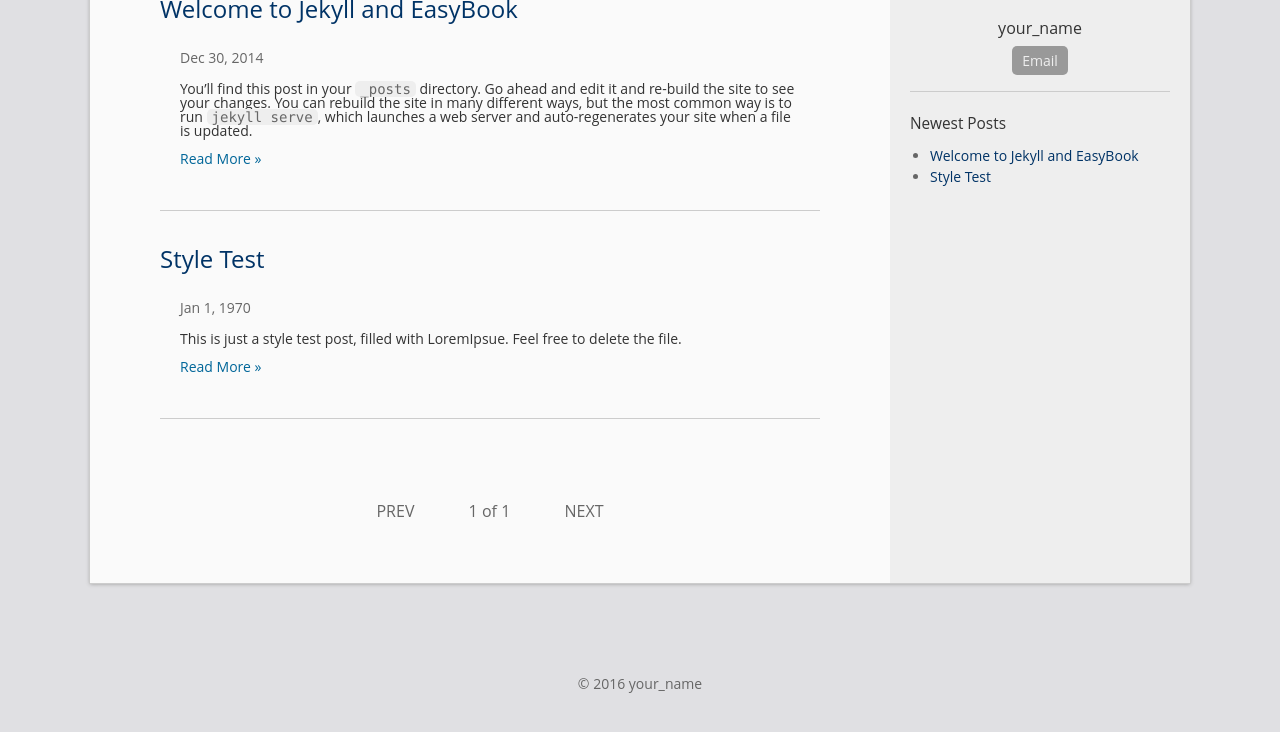
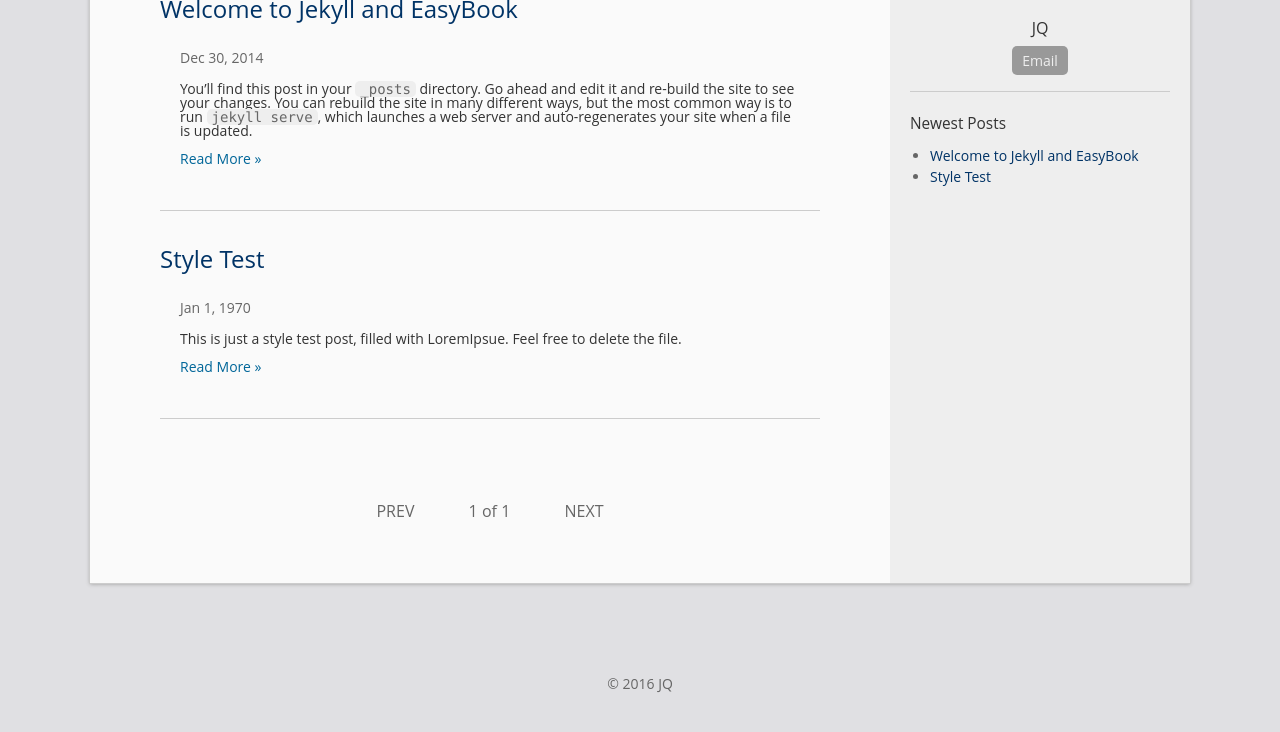
Before and after one commit to jqroom/jqroom.com, a Jekyll site: the page built from docs/index.html, in a window 1280 px wide, cut to the strip 261-1015 px from the top of the page. Shown: the top 732 px of the strip. Built offline with Jekyll 4.4.1, drawn with Linux system fonts in a browser that asks for light colours; the list of posts is cut into pages by our own code.

Commit message:
修改配置文件

```diff
--- a/docs/_config.yml
+++ b/docs/_config.yml
@@ -1,14 +1,14 @@
 # Site settings
 title: Another Blog
 url: "http://laobubu.github.io"    # the protocol and hostname of your site, eg. `http://laobubu.github.io`
-baseurl: "/jekyll-theme-EasyBook" # the prefix of your site uri, eg. `/jekyll-theme-EasyBook` or just one slash `/`
+baseurl: "/" # the prefix of your site uri, eg. `/jekyll-theme-EasyBook` or just one slash `/`
 #timezone: Asia/Chongqing
 description: >
-  One or more sentences introducing this blog.
+  JQ's github page blog.
 
 # Your information
-email: your_email@example.com
-author: your_name
+email: jqroom.com@gmail.com
+author: JQ
 avatar: "//www.gravatar.com/avatar/your_email_md5?d=mm&s=135"
 profile: One sentence introducing yourself.
 #twitter_username: twitter_username
```
